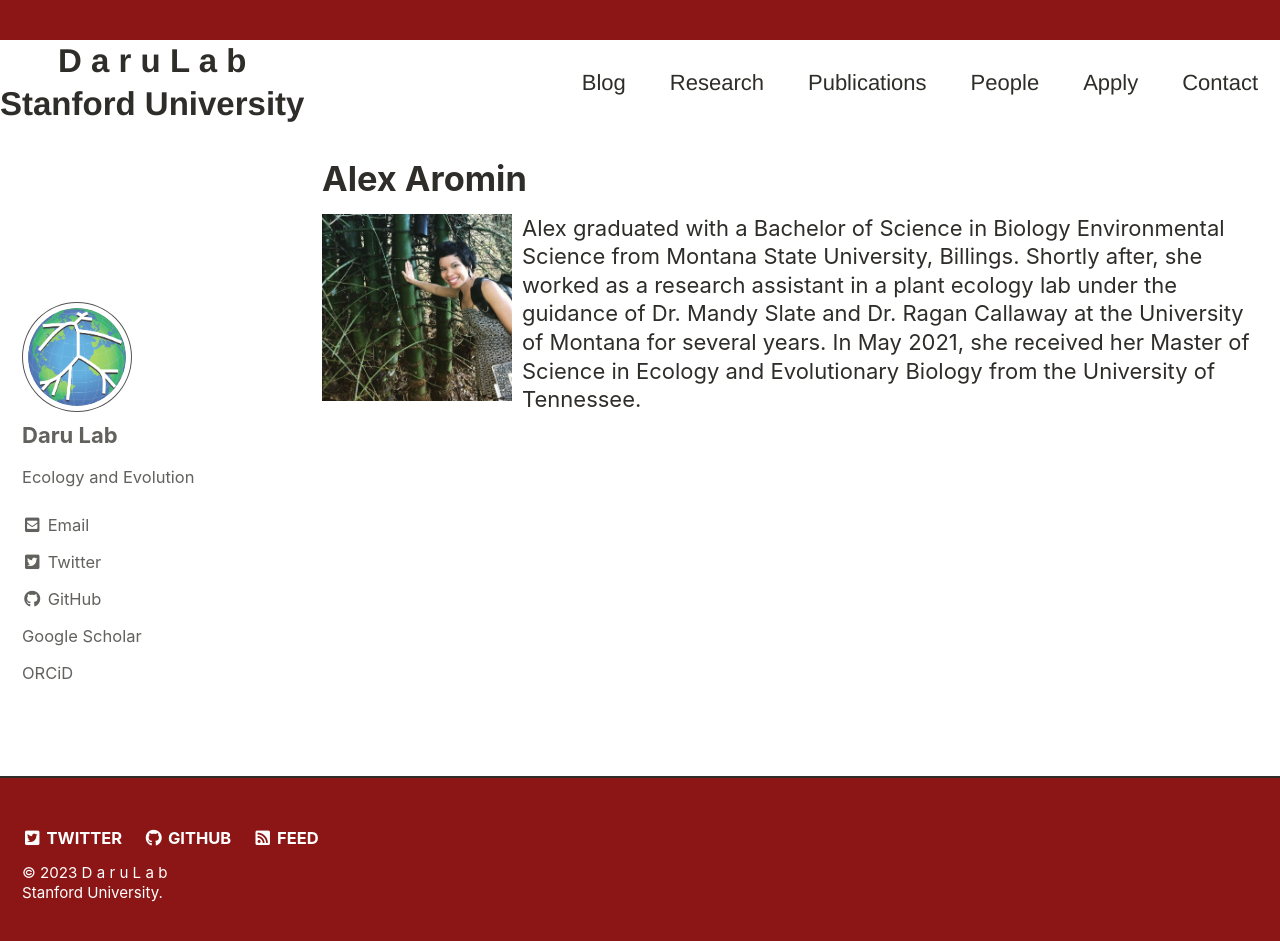
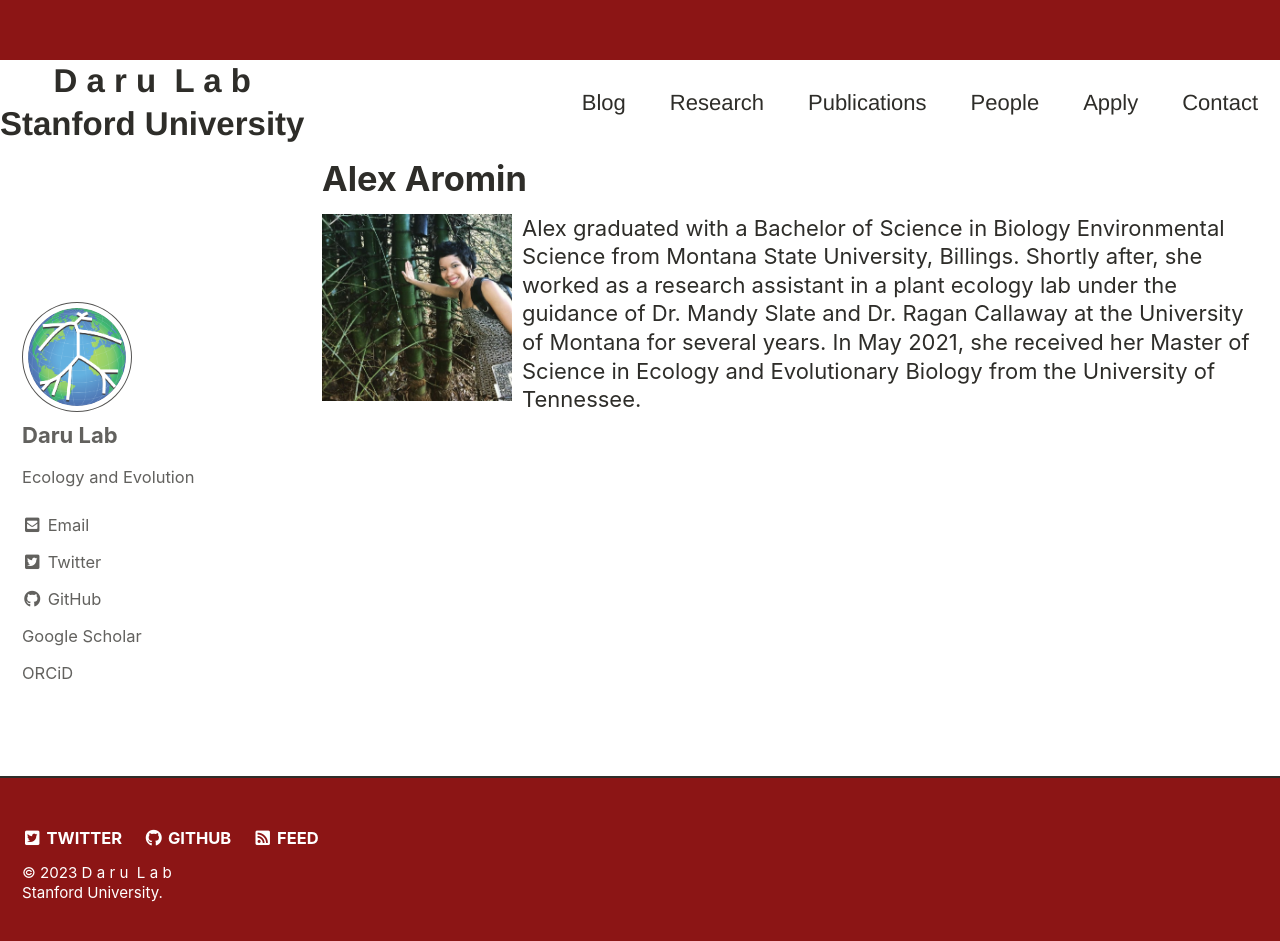
Before and after one commit to darunabas/darulab.github.io, a Jekyll site: the page built from _pages/about_alex.md, in a window 1280 px wide and 946 px high. Shown: the top 941 px of the window. Built offline with Jekyll 4.4.1, drawn with Linux system fonts in a browser that asks for light colours; cached includes are drawn as plain includes.

Commit message:
updated site

```diff
--- a/_config.yml
+++ b/_config.yml
@@ -13,7 +13,7 @@
 # you will see them accessed via {{ site.title }}, {{ site.email }}, and so on.
 # You can create any custom variable you would like, and they will be accessible
 # in the templates via {{ site.myvariable }}.
-title: "D a r u  L a b<br>Stanford University"
+title: "D a r u&nbsp;&nbsp;L a b<br>Stanford University"
 repository: darunabas/darunabas.github.io
 email:
 description:
--- a/_sass/minimal-mistakes/_masthead.scss
+++ b/_sass/minimal-mistakes/_masthead.scss
@@ -6,7 +6,7 @@
   position: fixed;
   top: 0;
   border-bottom: 100px solid #fff; //$border-color;
-  border-top: 40px solid #8C1515; //$border-color;
+  border-top: 60px solid #8C1515; //$border-color;
   -webkit-animation: $intro-transition;
   animation: $intro-transition;
   -webkit-animation-delay: 0.15s;
```
